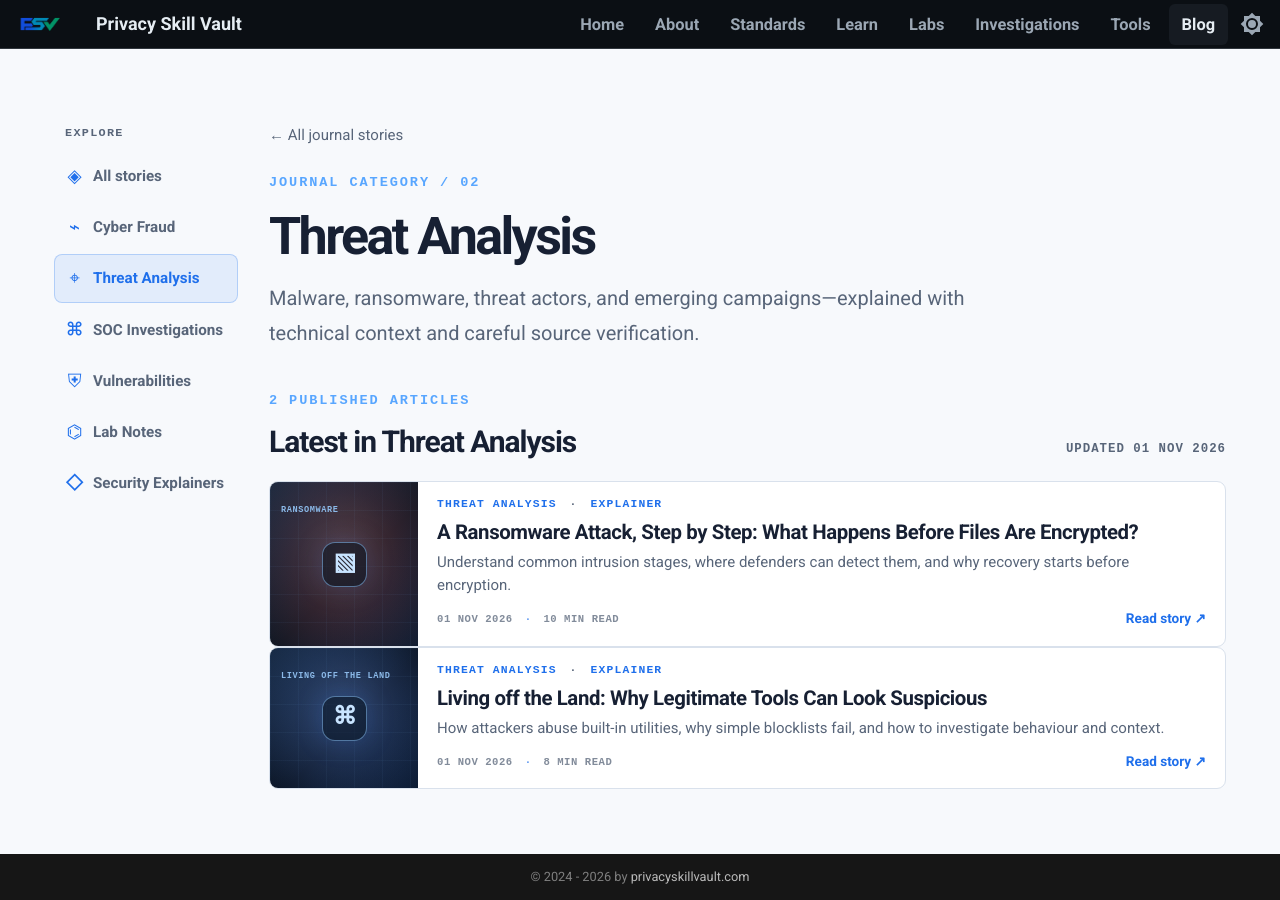
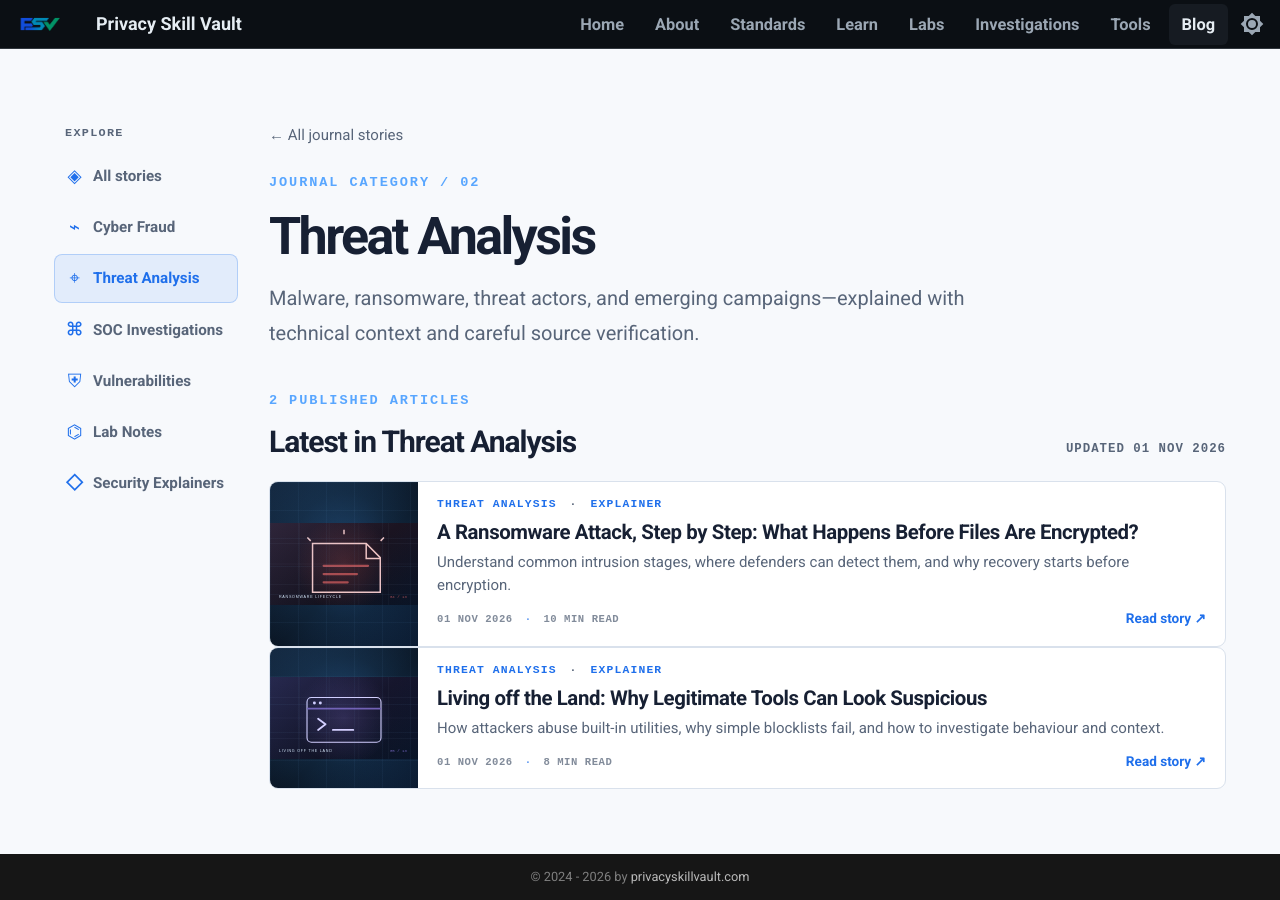
Before and after one commit to PrivacySkillVault/privacyskillvault.github.io, an MkDocs documentation site: the page built from docs/blog/threat-analysis/index.md, in a window 1280 px wide. Built offline with MkDocs 1.6.1 and Material for MkDocs 9.7.7, drawn with Linux system fonts in a browser that asks for light colours.

Commit message:
Use distinct illustrations in threat-analysis story cards

```diff
--- a/docs/blog/threat-analysis/index.md
+++ b/docs/blog/threat-analysis/index.md
@@ -18,11 +18,11 @@
     <div class="psv-journal-section-head"><div><p class="psv-journal-kicker">2 PUBLISHED ARTICLES</p><h2>Latest in Threat Analysis</h2></div><span class="psv-journal-count">UPDATED 01 NOV 2026</span></div>
     <div class="psv-journal-story-list">
 <a class="psv-story-card" href="ransomware-attack-chain/">
-      <div class="psv-story-card__art psv-story-art--ransom" aria-hidden="true"><span class="psv-story-art__label">RANSOMWARE</span><span class="psv-thumb-glyph">▧</span></div>
+      <div class="psv-story-card__art" aria-hidden="true"><img src="../../assets/blog/ransomware-attack-chain.svg" alt="" loading="lazy"></div>
       <div class="psv-story-card__body"><span class="psv-story-category">THREAT ANALYSIS <i>·</i> EXPLAINER</span><h3>A Ransomware Attack, Step by Step: What Happens Before Files Are Encrypted?</h3><p>Understand common intrusion stages, where defenders can detect them, and why recovery starts before encryption.</p><div class="psv-story-card__footer"><small>01 NOV 2026 <i>·</i> 10 MIN READ</small><span>Read story ↗</span></div></div>
     </a>
 <a class="psv-story-card" href="living-off-the-land/">
-      <div class="psv-story-card__art psv-story-art--lotl" aria-hidden="true"><span class="psv-story-art__label">LIVING OFF THE LAND</span><span class="psv-thumb-glyph">⌘</span></div>
+      <div class="psv-story-card__art" aria-hidden="true"><img src="../../assets/blog/living-off-the-land.svg" alt="" loading="lazy"></div>
       <div class="psv-story-card__body"><span class="psv-story-category">THREAT ANALYSIS <i>·</i> EXPLAINER</span><h3>Living off the Land: Why Legitimate Tools Can Look Suspicious</h3><p>How attackers abuse built-in utilities, why simple blocklists fail, and how to investigate behaviour and context.</p><div class="psv-story-card__footer"><small>01 NOV 2026 <i>·</i> 8 MIN READ</small><span>Read story ↗</span></div></div>
     </a>
     </div>
```
